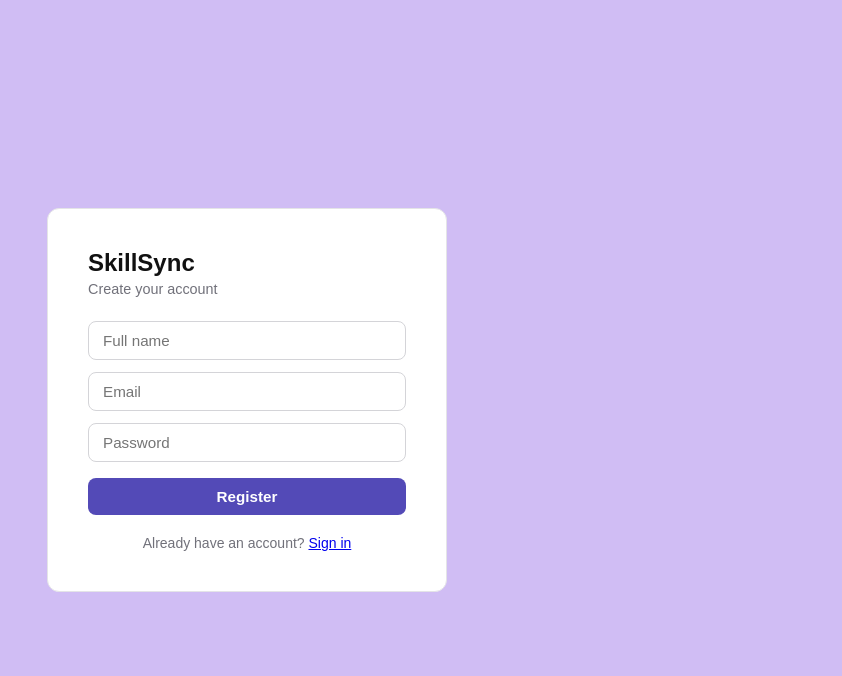
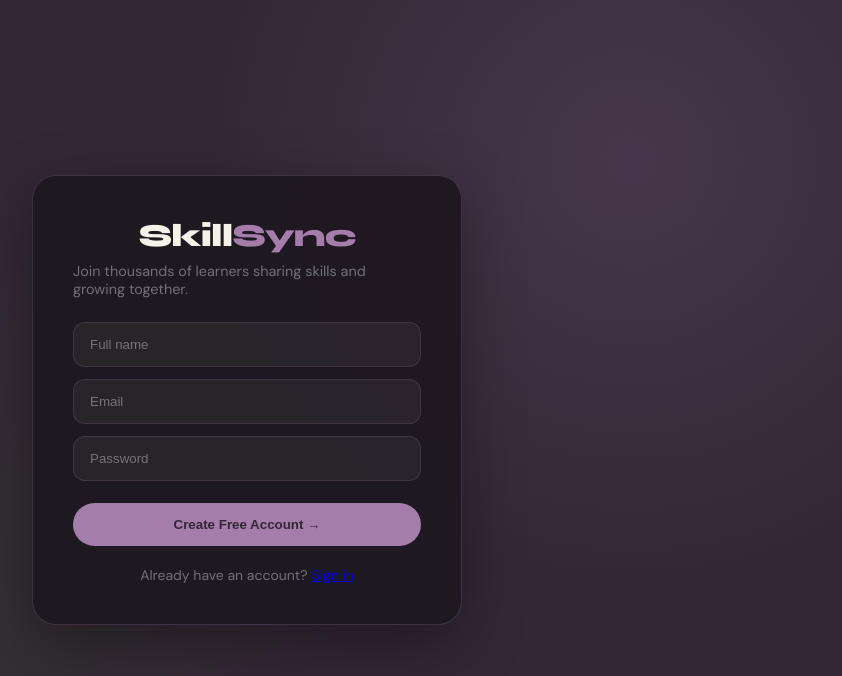
Before and after one commit to arsalanfarooq12/Skillsync, a React (Vite) app in the folder skillsync-frontend-web/: page /register in a window 1280 px wide. Shown: the top 676 px of the page, without its empty margins (393-1235 px from the left). Built offline with nearby package versions, Linux system fonts and the light colour scheme; no server answers.

Commit message:
feat: add CSS variables for theming and update landing page styles

```diff
--- a/skillsync-frontend-web/src/index.css
+++ b/skillsync-frontend-web/src/index.css
@@ -6,8 +6,18 @@
   margin: 0;
   padding: 0;
 }
+:root {
+  --brand-primary: #a47dab;
+  --brand-secondary: #332736;
+  --brand-ternary: #bbb791;
+  --brand-fav: #3d562f;
+}
 body {
   font-family: sans-serif;
-  background: #d0bdf4;
-  color: #111;
+  /* background: #d0bdf4;
+  color: #111; */
 }
+input:focus {
+  border-color: #a47dab;
+  box-shadow: 0 0 0 3px rgba(164, 125, 171, 0.15);
+}
--- a/skillsync-frontend-web/src/pages/LandingPage.css
+++ b/skillsync-frontend-web/src/pages/LandingPage.css
@@ -630,3 +630,164 @@ footer p {
 .delay-5 {
   animation-delay: 0.7s;
 }
+
+.nav-actions {
+  display: flex;
+  gap: 0.75rem;
+  align-items: center;
+}
+
+.nav-login {
+  color: var(--cream);
+  text-decoration: none;
+  border: 1px solid rgba(245, 242, 232, 0.2);
+  padding: 0.55rem 1.2rem;
+  border-radius: 50px;
+  white-space: nowrap;
+}
+
+@media (max-width: 1024px) {
+  .hero {
+    padding: 7rem 2rem 4rem;
+  }
+
+  .features,
+  .how,
+  .cta-section {
+    padding: 5rem 2rem;
+  }
+
+  .hero-float {
+    display: none;
+  }
+
+  .features-grid {
+    grid-template-columns: repeat(2, 1fr);
+  }
+
+  .steps {
+    grid-template-columns: repeat(2, 1fr);
+    row-gap: 3rem;
+  }
+
+  .steps::before {
+    display: none;
+  }
+}
+
+@media (max-width: 768px) {
+  nav {
+    padding: 1rem;
+    flex-wrap: wrap;
+    gap: 1rem;
+  }
+
+  .nav-links {
+    gap: 1rem;
+
+    flex-wrap: wrap;
+    justify-content: center;
+  }
+
+  .hero {
+    padding: 8rem 1.5rem 4rem;
+    text-align: center;
+    align-items: center;
+  }
+
+  .hero-tag {
+    margin-left: auto;
+    margin-right: auto;
+  }
+
+  .hero-sub {
+    max-width: 100%;
+  }
+
+  .hero-actions {
+    flex-direction: column;
+    width: 100%;
+  }
+
+  .btn-primary,
+  .btn-ghost {
+    width: 100%;
+    justify-content: center;
+  }
+
+  .hero-stats {
+    flex-direction: column;
+    gap: 1.5rem;
+    text-align: center;
+  }
+
+  .features-grid {
+    grid-template-columns: 1fr;
+  }
+
+  .steps {
+    grid-template-columns: 1fr;
+    gap: 3rem;
+  }
+
+  .cta-form {
+    flex-direction: column;
+    align-items: center;
+  }
+
+  .cta-input {
+    width: 100%;
+    max-width: 100%;
+  }
+
+  .cta-form button {
+    width: 100%;
+  }
+
+  footer {
+    flex-direction: column;
+    gap: 1rem;
+    text-align: center;
+    padding: 2rem 1rem;
+  }
+}
+
+@media (max-width: 480px) {
+  nav {
+    padding: 0.8rem;
+  }
+
+  .nav-logo {
+    font-size: 1.2rem;
+  }
+
+  .nav-links {
+    display: none;
+  }
+
+  .nav-actions {
+    display: flex;
+    gap: 0.5rem;
+    flex-wrap: nowrap;
+  }
+
+  .nav-login,
+  .nav-cta {
+    padding: 0.55rem 0.9rem;
+    font-size: 0.8rem;
+    white-space: nowrap;
+  }
+
+  .hero-headline {
+    font-size: 2.5rem;
+    line-height: 1.1;
+  }
+
+  .section-title {
+    font-size: 1.8rem;
+  }
+
+  .feature-card {
+    padding: 1.5rem;
+  }
+}
--- a/skillsync-frontend-web/src/pages/LandingPage.jsx
+++ b/skillsync-frontend-web/src/pages/LandingPage.jsx
@@ -1,6 +1,5 @@
 import "./LandingPage.css";
 import { Link } from "react-router-dom";
-import RegisterPage from "./RegisterPage";
 
 export default function LandingPage() {
   const focusEmail = () => {
@@ -26,7 +25,7 @@ export default function LandingPage() {
             <a href="#community">Community</a>
           </li>
         </ul>
-        <div>
+        <div className="nav-actions">
           <Link
             to="/login"
             className="btn-ghost "
--- a/skillsync-frontend-web/src/pages/RegisterPage.jsx
+++ b/skillsync-frontend-web/src/pages/RegisterPage.jsx
@@ -38,8 +38,12 @@ function RegisterPage() {
   return (
     <div style={styles.page}>
       <div style={styles.card}>
-        <h1 style={styles.title}>SkillSync</h1>
-        <p style={styles.subtitle}>Create your account</p>
+        <h1 style={styles.title}>
+          Skill<span style={{ color: "#A47DAB" }}>Sync</span>
+        </h1>
+        <p style={styles.subtitle}>
+          Join thousands of learners sharing skills and growing together.
+        </p>
 
         {error && <p style={styles.error}>{error}</p>}
 
@@ -72,7 +76,7 @@ function RegisterPage() {
             required
           />
           <button style={styles.button} type="submit" disabled={loading}>
-            {loading ? "Creating account..." : "Register"}
+            {loading ? "Creating Account..." : "Create Free Account →"}
           </button>
         </form>
 
@@ -90,36 +94,51 @@ const styles = {
     display: "flex",
     alignItems: "center",
     justifyContent: "center",
-    background: "#d0bdf4",
+    background: "#332736", // deep
+    backgroundImage: `
+      radial-gradient(circle at 80% 20%, rgba(164,125,171,0.18), transparent 35%),
+      radial-gradient(circle at 20% 80%, rgba(61,86,47,0.22), transparent 40%)
+    `,
+    padding: "2rem",
+    fontFamily: "'DM Sans', sans-serif",
   },
   card: {
-    background: "#fff",
+    width: "100%",
+    maxWidth: "430px",
+    background: "rgba(30,24,32,0.95)",
+    backdropFilter: "blur(12px)",
+    border: "1px solid rgba(164,125,171,0.25)",
+    borderRadius: "24px",
     padding: "2.5rem",
-    borderRadius: "12px",
-    width: "100%",
-    maxWidth: "400px",
-    border: "1px solid #e4e4e7",
+    boxShadow: "0 20px 60px rgba(0,0,0,0.35)",
   },
-  title: { fontSize: "1.5rem", fontWeight: "700", marginBottom: "4px" },
+  title: {
+    fontSize: "2rem",
+    fontWeight: "800",
+    color: "#F5F2E8",
+    textAlign: "center",
+    marginBottom: "0.4rem",
+    letterSpacing: "-1px",
+    fontFamily: "'Syne', sans-serif",
+  },
   subtitle: { color: "#71717a", marginBottom: "1.5rem", fontSize: "0.9rem" },
   form: { display: "flex", flexDirection: "column", gap: "12px" },
   input: {
-    padding: "10px 14px",
-    borderRadius: "8px",
-    border: "1px solid #d4d4d8",
-    fontSize: "0.95rem",
-    outline: "none",
+    padding: "14px 16px",
+    borderRadius: "12px",
+    border: "1px solid rgba(164,125,171,.2)",
+    background: "rgba(245,242,232,.05)",
+    color: "#F5F2E8",
   },
   button: {
-    padding: "10px",
-    background: "#534AB7",
-    color: "#fff",
+    padding: "14px",
+    borderRadius: "999px",
+    background: "#A47DAB",
+    color: "#332736",
+    fontWeight: "700",
     border: "none",
-    borderRadius: "8px",
-    fontWeight: "600",
-    fontSize: "0.95rem",
     cursor: "pointer",
-    marginTop: "4px",
+    marginTop: "10px",
   },
   error: {
     background: "#fef2f2",
@@ -135,6 +154,14 @@ const styles = {
     fontSize: "0.875rem",
     color: "#71717a",
   },
+  features: {
+    display: "flex",
+    flexDirection: "column",
+    gap: "10px",
+    marginBottom: "1.5rem",
+    color: "#332736",
+    fontSize: "0.9rem",
+  },
 };
 
 export default RegisterPage;
```
